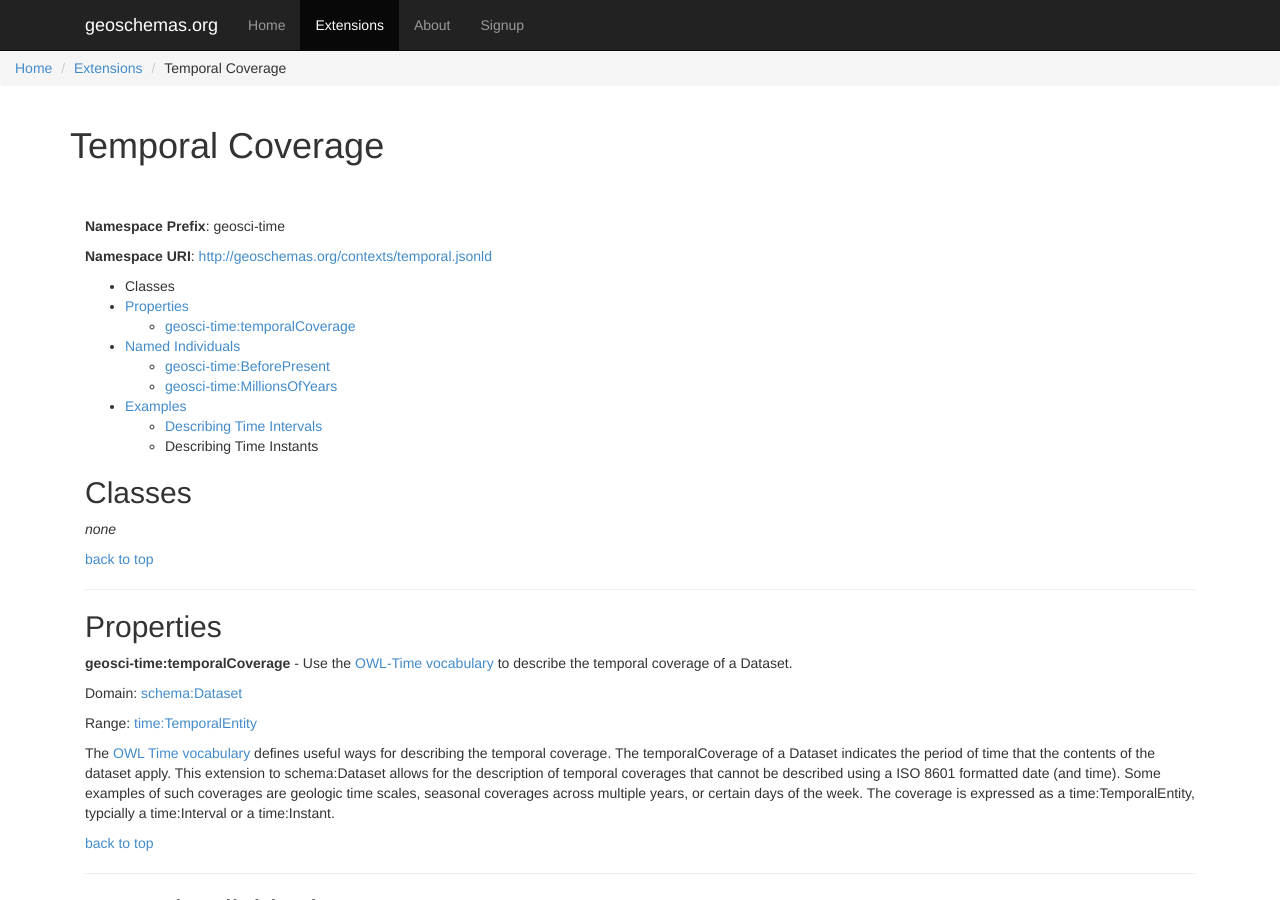
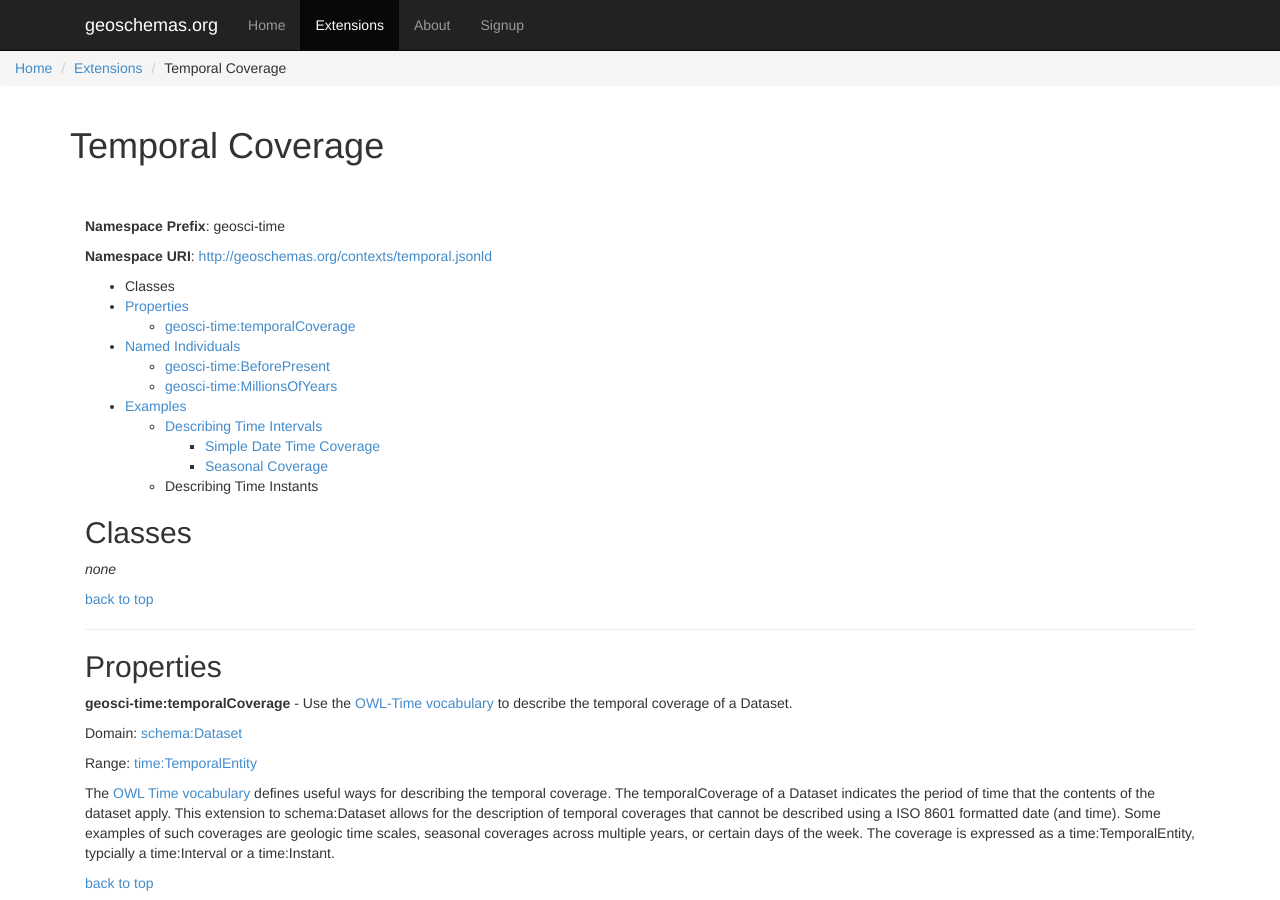
Before and after one commit to geoschemas-org/geoschemas-org.github.io, a Jekyll site: the page built from extensions/temporal.md, in a window 1280 px wide and 900 px high. Built offline with Jekyll 4.4.1, drawn with Linux system fonts in a browser that asks for light colours; our own code applies the rules of GitHub Pages for plain Markdown files.

Commit message:
Update temporal.md

````diff
--- a/extensions/temporal.md
+++ b/extensions/temporal.md
@@ -22,6 +22,8 @@ __Namespace URI__: 	[http://geoschemas.org/contexts/temporal.jsonld](http://geos
   * [geosci-time:MillionsOfYears](#MillionsOfYears)
 * [Examples](#examples)
   * [Describing Time Intervals](#intervals)
+    * [Simple Date Time Coverage](#simple)
+    * [Seasonal Coverage](#seasonal)
   * Describing Time Instants
 
 <a name="classes"></a>
@@ -79,7 +81,9 @@ Temporal position expressed numerically scaled in millions of years increasing b
 
 ### Intervals
 
-### Simple Date Time Temporal Coverage ###
+<a id="simple"></a>
+
+#### Simple Date Time Temporal Coverage ####
 
 To express an interval of time as the coverage for a [schema:Dataset](http://schema.org/Dataset), schema.org provides the [schema:temporalCoverage](http://schema.org/temporalCoverage) which allows for defining a coverage using ISO
 Example: Expressing a time interval using a [time:TemporalEntity](https://www.w3.org/TR/owl-time/#time:TemporalEntity)
@@ -106,6 +110,8 @@ Example: Expressing a time interval using a [time:TemporalEntity](https://www.w3
   }
 }
 ```
+
+<a id="seasonal"></a>
 
 ### Seasonal Coverage ###
 
````
